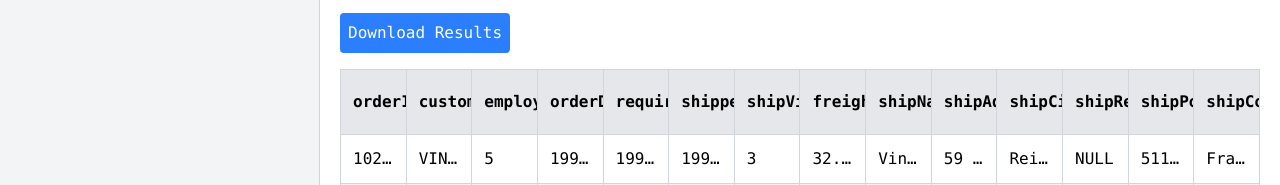
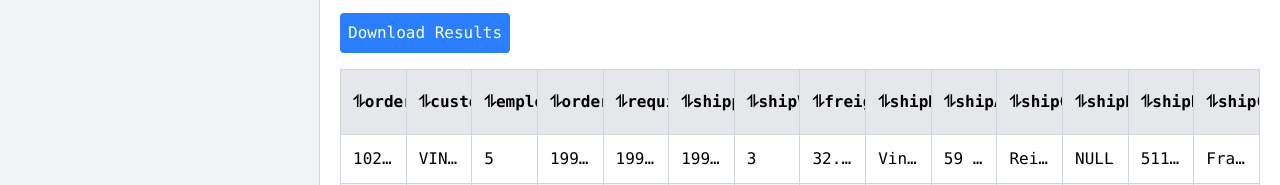
Before and after one commit to vshete/sql-query-app, a Next.js app: page / in a window 1280 px wide. Both pictures are taken after a click on the button "Execute". Shown: the part 282-467 px from the top of the page. Built offline with nearby package versions, Linux system fonts and the light colour scheme.

Commit message:
cursor fix for sort handle

```diff
--- a/src/app/comonents/QueryResult.tsx
+++ b/src/app/comonents/QueryResult.tsx
@@ -116,34 +116,13 @@ export const QueryResult = ({
                                 {headerGroup.headers.map((header) => (
                                     <th
                                         key={header.id}
-                                        className="border border-gray-300 py-5 px-3 text-left min-w-[150px] whitespace-nowrap cursor-pointer group relative overflow-hidden"
+                                        className="border border-gray-300 py-5 px-3 text-left min-w-[150px] whitespace-nowrap group relative overflow-hidden"
                                         style={{
                                             width: columnSizeVars[`--header-${header.id}-size`] ? `calc(var(--header-${header?.id}-size) * 1px)` : 'auto',
                                         }}
                                     >
-                                        <div
-                                            className={`
-                                                ${header.column.getCanSort()
-                                                    ? 'cursor-pointer select-none'
-                                                    : ''}`
-                                            }
-                                            title={
-                                                header.column.getCanSort()
-                                                    ? header.column.getNextSortingOrder() === 'asc'
-                                                        ? 'Sort ascending'
-                                                        : header.column.getNextSortingOrder() === 'desc'
-                                                            ? 'Sort descending'
-                                                            : 'Clear sort'
-                                                    : undefined
-                                            }
-                                        >
-                                            {header.isPlaceholder
-                                                ? null
-                                                : flexRender(
-                                                    header.column.columnDef.header,
-                                                    header.getContext()
-                                                )}
-                                            <span onClick={header.column.getToggleSortingHandler()} className="ml-2">
+
+                                        <span onClick={header.column.getToggleSortingHandler()} className="cursor-pointer">
                                             {
                                                 header.column.getCanSort()
                                                     ? header.column.getNextSortingOrder() === 'asc'
@@ -154,6 +133,12 @@ export const QueryResult = ({
                                                     : undefined
                                             }
                                         </span>
+                                        {header.isPlaceholder
+                                            ? null
+                                            : flexRender(
+                                                header.column.columnDef.header,
+                                                header.getContext()
+                                            )}
                                         <div
                                             {...{
                                                 onDoubleClick: () => header.column.resetSize(),
@@ -162,7 +147,6 @@ export const QueryResult = ({
                                                 className: `resizer absolute top-0 h-full right-0 w-[5px] cursor-col-resize select-none touch-none opacity-0 group-hover:opacity-100 transition-opacity duration-200 ${header.column.getIsResizing() ? 'bg-blue-500 opacity-100' : 'bg-black bg-opacity-50'}`,
                                             }}
                                         />
-                                        </div>
                                     </th>
                                 ))}
                             </tr>
```
Lines whose indentation alone changed are shown as unchanged.
